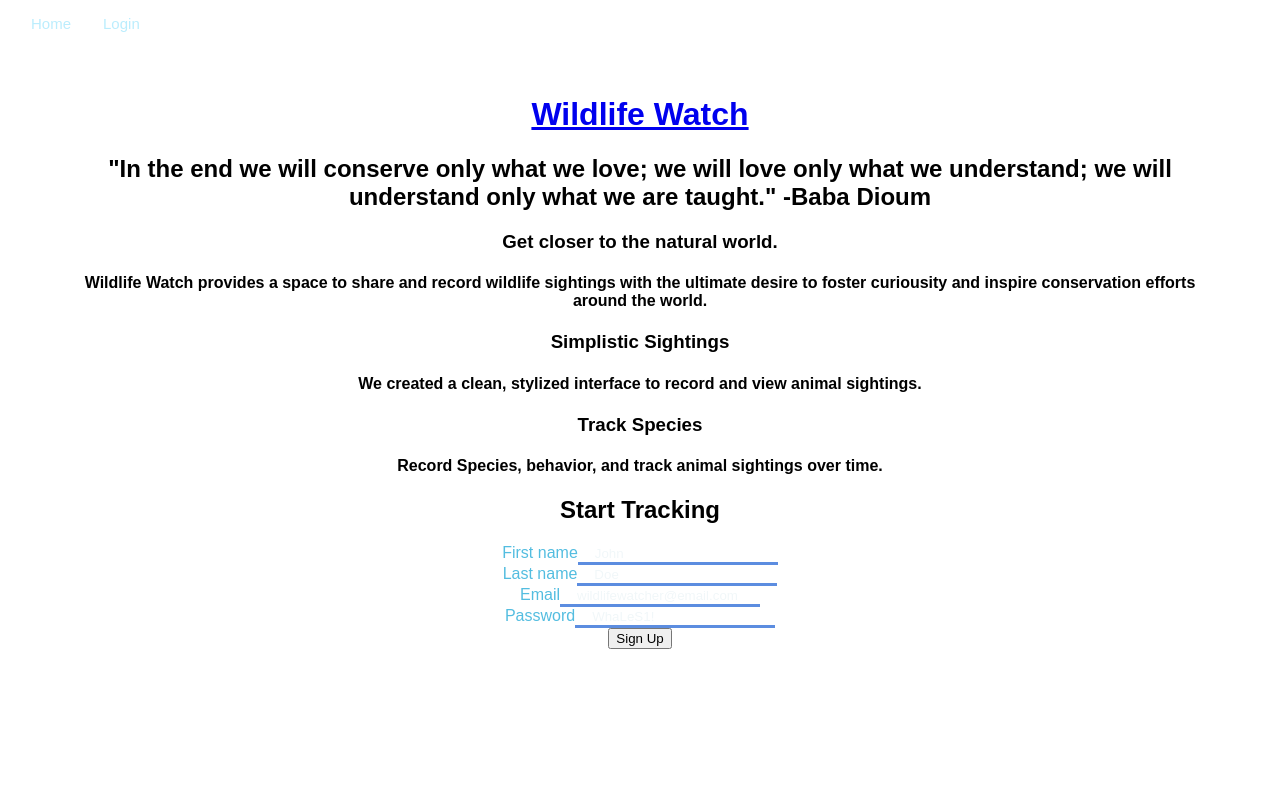
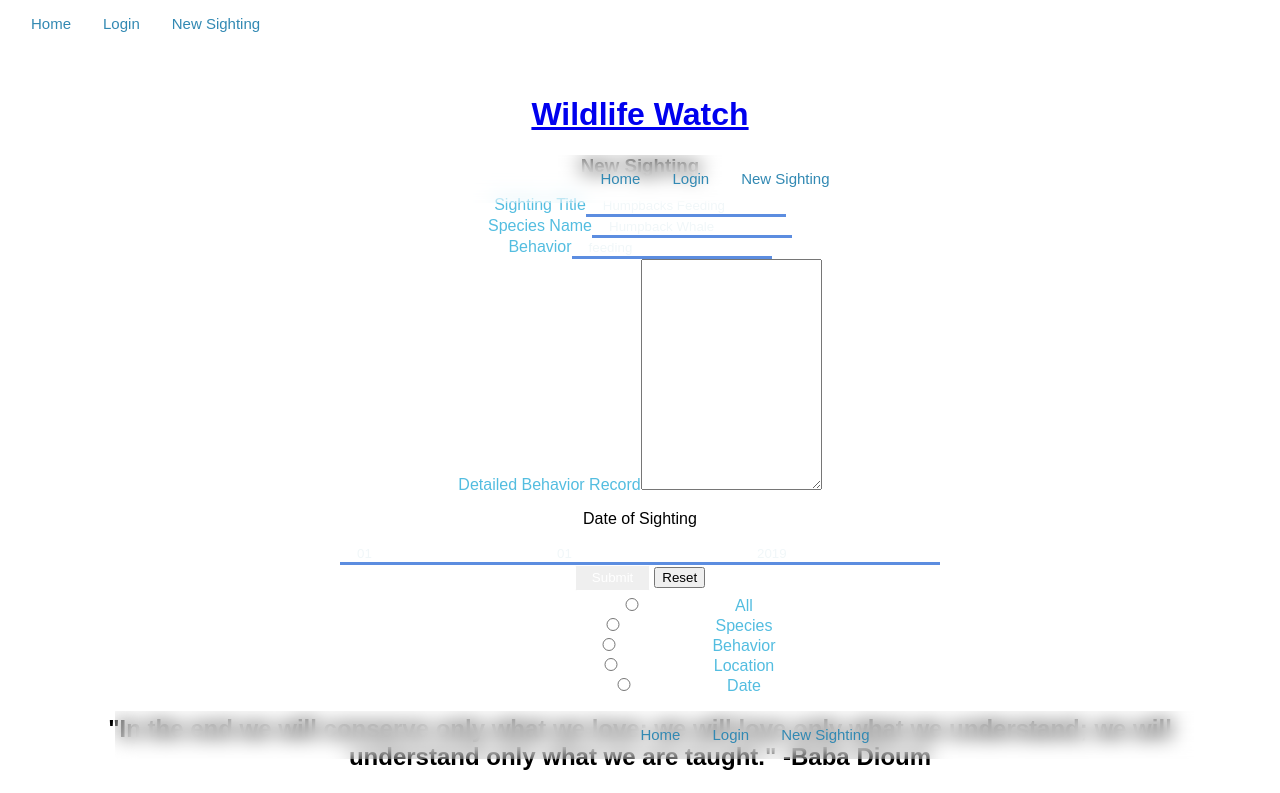
Before and after one commit to klguenth/wildlife-app, a React (Create React App) app: page /sightingList in a window 1280 px wide. Shown: the top 793 px of the page. Built offline with nearby package versions, Linux system fonts and the light colour scheme; the HTML template or start-up script is replaced by a standard one.

Commit message:
fixed some routing errors

```diff
--- a/src/App.css
+++ b/src/App.css
@@ -4,12 +4,5 @@
 
 #App {
     padding: 75px;
-}
-
-h1 {
     text-align: center;
 }
-
-h3 {
-    text-align: center;
-}
--- a/src/App.js
+++ b/src/App.js
@@ -68,6 +68,7 @@ export default class App extends React.Component {
               </h1>
             </header>
             <section className="mainSection">
+              {this.renderRoutes()}
               <h2 className="conserveQuote">"In the end we will conserve only what we love; we will love only what we understand; we will understand only what we are taught." -Baba Dioum</h2>
               <div className="wwSummary">
                 <h3>Get closer to the natural world.</h3>
--- a/src/Components/Nav/Nav.css
+++ b/src/Components/Nav/Nav.css
@@ -8,7 +8,7 @@
 
 
 .topNav a {
-    color: #BBEDFD;
+    color: #3289B3;
     text-align: right;
     padding: 14px 16px;
     text-decoration: none;
--- a/src/Components/Nav/Nav.js
+++ b/src/Components/Nav/Nav.js
@@ -8,6 +8,7 @@ export default class Nav extends React.Component {
             <div className="topNav">
                 <Link to='/LandingPage'>Home</Link>
                 <Link to='/Login'>Login</Link>
+                <Link to='/SightingForm'>New Sighting</Link>
             </div>
         )
     }
--- a/src/Components/SightingForm/SightingForm.css
+++ b/src/Components/SightingForm/SightingForm.css
@@ -1,22 +1,3 @@
-body {
-    background-image: url('./Photos/shoreline_landscape.jpeg');
-    background-color: #2F5980;
-    background-repeat: no-repeat;
-    background-attachment: fixed;
-    background-size: cover;
-    background-position: top;
-    width: 100%;
-    height: 100%;
-}
-
 h1 {
     text-align: center;
 }
-
-.record-sighting {
-    display: relative;
-}
-
-label {
-    position: absolute;
-}
--- a/src/Components/SightingForm/SightingForm.js
+++ b/src/Components/SightingForm/SightingForm.js
@@ -1,12 +1,10 @@
 import React from 'react';
 import SubmitButton from '../SubmitButton/SubmitButton.js';
-import Nav from '../Nav/Nav.js';
 
 export default class SightingForm extends React.Component {
     render() {
         return (
             <div>
-                <Nav />
                 <header>
                     <h1>New Sighting</h1>
                 </header>
--- a/src/Components/SightingList/SightingList.js
+++ b/src/Components/SightingList/SightingList.js
@@ -3,7 +3,7 @@ import Nav from '../Nav/Nav.js';
 import Sighting from '../Sighting/Sighting.js';
 import FilterOptions from '../FilterOptions/FilterOptions.js';
 import SightingForm from '../SightingForm/SightingForm.js';
-import { Route, Link } from 'react-router-dom';
+import { Link } from 'react-router-dom';
 
 export default class SightingList extends React.Component {
     render() {
```
